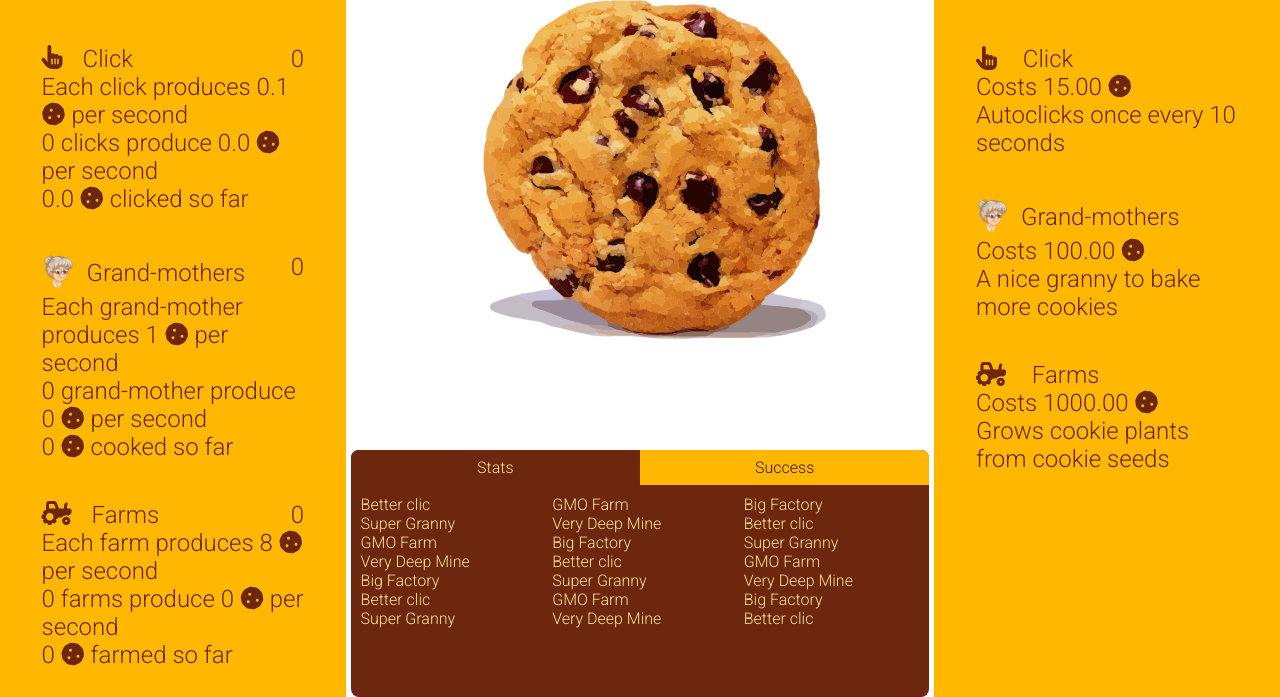
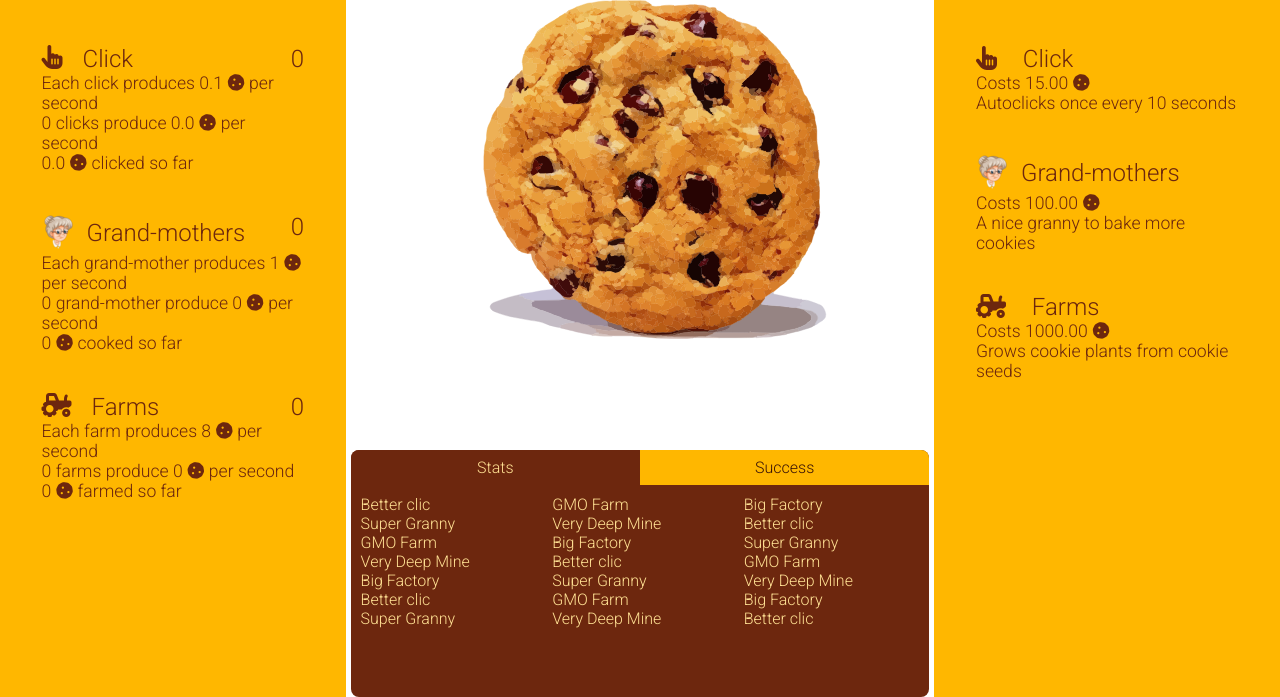
Before and after one commit to ElainePentium/JS-cookie-clicker, a plain HTML site: page index.html in a window 1280 px wide. Shown: the part 103-800 px from the top of the page. Drawn offline with Linux system fonts and the light colour scheme.

Commit message:
modify class stats in store and army and font-size

```diff
--- a/army.js
+++ b/army.js
@@ -4,28 +4,28 @@ grandMaFarming = new GrandMa();
 farmFarming = new Farm();
 
 setInterval(function() {
-    document.querySelector('#army-click .stats').innerHTML= "";
+    document.querySelector('#army-click .stats-army').innerHTML= "";
     document.querySelector('#ClickNumber').innerHTML= "";
     document.querySelector('#ClickNumber').append(`${clickFarming.number}`);
-    document.querySelector('#army-click .stats').insertAdjacentHTML('beforeend',
+    document.querySelector('#army-click .stats-army').insertAdjacentHTML('beforeend',
         `Each click produces ${clickFarming.inProdCookies} <i class="fa-solid fa-cookie"></i> per second<br>
         ${clickFarming.number} clicks produce ${clickFarming.inProdAllCookies.toFixed(1)} <i class="fa-solid fa-cookie"></i> per second<br>
         ${clickFarming.productedCookies.toFixed(1)} <i class="fa-solid fa-cookie"></i> clicked so far
     `);
 
-    document.querySelector('#army-grandma .stats').innerHTML= "";
+    document.querySelector('#army-grandma .stats-army').innerHTML= "";
     document.querySelector('#GrandMaNumber').innerHTML= "";
     document.querySelector('#GrandMaNumber').append(`${grandMaFarming.number}`);
-    document.querySelector('#army-grandma .stats').insertAdjacentHTML('beforeend',
+    document.querySelector('#army-grandma .stats-army').insertAdjacentHTML('beforeend',
         `Each grand-mother produces ${grandMaFarming.inProdCookies} <i class="fa-solid fa-cookie"></i> per second<br>
         ${grandMaFarming.number} grand-mother produce ${grandMaFarming.inProdAllCookies} <i class="fa-solid fa-cookie"></i> per second<br>
         ${grandMaFarming.productedCookies} <i class="fa-solid fa-cookie"></i> cooked so far
     `);
 
-    document.querySelector('#army-farm .stats').innerHTML= "";
+    document.querySelector('#army-farm .stats-army').innerHTML= "";
     document.querySelector('#FarmNumber').innerHTML= "";
     document.querySelector('#FarmNumber').append(`${farmFarming.number}`);
-    document.querySelector('#army-farm .stats').insertAdjacentHTML('beforeend',
+    document.querySelector('#army-farm .stats-army').insertAdjacentHTML('beforeend',
         `Each farm produces ${farmFarming.inProdCookies} <i class="fa-solid fa-cookie"></i> per second<br>
         ${farmFarming.number} farms produce ${farmFarming.inProdAllCookies} <i class="fa-solid fa-cookie"></i> per second<br>
         ${farmFarming.productedCookies} <i class="fa-solid fa-cookie"></i> farmed so far
--- a/index.html
+++ b/index.html
@@ -23,7 +23,7 @@
                 </div>
                 <div id="ClickNumber"></div>
             </div>
-            <div class="stats"></div>
+            <div class="stats-army"></div>
         </div>
         <div class="army-box" id="army-grandma">
             <div>
@@ -33,7 +33,7 @@
                 </div>
                 <div id="GrandMaNumber"></div>
             </div>
-            <div class="stats"></div>
+            <div class="stats-army"></div>
         </div>
         <div class="army-box" id="army-farm">
             <div>
@@ -43,7 +43,7 @@
                 </div>
                 <div id="FarmNumber"></div>
             </div>
-            <div class="stats"></div>
+            <div class="stats-army"></div>
         </div>
     </aside>
     <!-- Center page : Cookie and stats -->
@@ -104,24 +104,24 @@
                 <i class="fa-sharp fa-solid fa-hand-pointer"></i>
                 Click
             </div>
-            <div class="stats"></div>
-            <div>Autoclicks once every 10 seconds</div>
+            <div class="stats-store"></div>
+            <div class="stats-store">Autoclicks once every 10 seconds</div>
         </div>
         <div class="store-box" id="store-grandma">
             <div class="box-grandma">
                 <img src="pictures/grandma.resized.png" alt="Grand-mothers" class="grandma-picture">
                 Grand-mothers
             </div>
-            <div class="stats"></div>
-            <div>A nice granny to bake more cookies</div>
+            <div class="stats-store"></div>
+            <div class="stats-store">A nice granny to bake more cookies</div>
         </div>
         <div class="store-box" id="store-farm">
             <div>
                 <i class="fa-solid fa-tractor"></i>
                 Farms
             </div>
-            <div class="stats"></div>
-            <div>Grows cookie plants from cookie seeds</div>
+            <div class="stats-store"></div>
+            <div class="stats-store">Grows cookie plants from cookie seeds</div>
         </div>
     </aside>
     <script src="grower.js"></script>
--- a/store.js
+++ b/store.js
@@ -1,21 +1,21 @@
 // Init objects price in store
-document.querySelector('#store-click .stats').insertAdjacentHTML('beforeend',`Costs ${clickFarming.price.toFixed(2)} <i class="fa-solid fa-cookie"></i>`);
-document.querySelector('#store-grandma .stats').insertAdjacentHTML('beforeend',`Costs ${grandMaFarming.price.toFixed(2)} <i class="fa-solid fa-cookie"></i>`);
-document.querySelector('#store-farm .stats').insertAdjacentHTML('beforeend',`Costs ${farmFarming.price.toFixed(2)} <i class="fa-solid fa-cookie"></i>`);
+document.querySelector('#store-click .stats-store').insertAdjacentHTML('beforeend',`Costs ${clickFarming.price.toFixed(2)} <i class="fa-solid fa-cookie"></i>`);
+document.querySelector('#store-grandma .stats-store').insertAdjacentHTML('beforeend',`Costs ${grandMaFarming.price.toFixed(2)} <i class="fa-solid fa-cookie"></i>`);
+document.querySelector('#store-farm .stats-store').insertAdjacentHTML('beforeend',`Costs ${farmFarming.price.toFixed(2)} <i class="fa-solid fa-cookie"></i>`);
 
 // Events on buy in store
 document.getElementById('store-click').addEventListener('click',(event) => {
     clickFarming.buy();
-    document.querySelector('#store-click .stats').innerHTML= "";
-    document.querySelector('#store-click .stats').insertAdjacentHTML('beforeend',`Costs ${clickFarming.price.toFixed(2)} <i class="fa-solid fa-cookie"></i>`);
+    document.querySelector('#store-click .stats-store').innerHTML= "";
+    document.querySelector('#store-click .stats-store').insertAdjacentHTML('beforeend',`Costs ${clickFarming.price.toFixed(2)} <i class="fa-solid fa-cookie"></i>`);
 });
 document.getElementById('store-grandma').addEventListener('click',(event) => {
     grandMaFarming.buy();
-    document.querySelector('#store-grandma .stats').innerHTML= "";
-    document.querySelector('#store-grandma .stats').insertAdjacentHTML('beforeend',`Costs ${grandMaFarming.price.toFixed(2)} <i class="fa-solid fa-cookie"></i>`);
+    document.querySelector('#store-grandma .stats-store').innerHTML= "";
+    document.querySelector('#store-grandma .stats-store').insertAdjacentHTML('beforeend',`Costs ${grandMaFarming.price.toFixed(2)} <i class="fa-solid fa-cookie"></i>`);
 });
 document.getElementById('store-farm').addEventListener('click',(event) => {
     farmFarming.buy();
-    document.querySelector('#store-farm .stats').innerHTML= "";
-    document.querySelector('#store-farm .stats').insertAdjacentHTML('beforeend',`Costs ${farmFarming.price.toFixed(2)} <i class="fa-solid fa-cookie"></i>`);
+    document.querySelector('#store-farm .stats-store').innerHTML= "";
+    document.querySelector('#store-farm .stats-store').insertAdjacentHTML('beforeend',`Costs ${farmFarming.price.toFixed(2)} <i class="fa-solid fa-cookie"></i>`);
 });
--- a/style.css
+++ b/style.css
@@ -147,11 +147,15 @@ aside {
     margin-right: 10px;
 }
 
+.stats-army, .stats-store {
+    font-size: 1.1rem;
+}
+
 i {
     margin-right: 20px;
 }
 
-.stats i {
+.stats-army i, .stats-store i {
     margin-right: 0px;
 }
 
```
